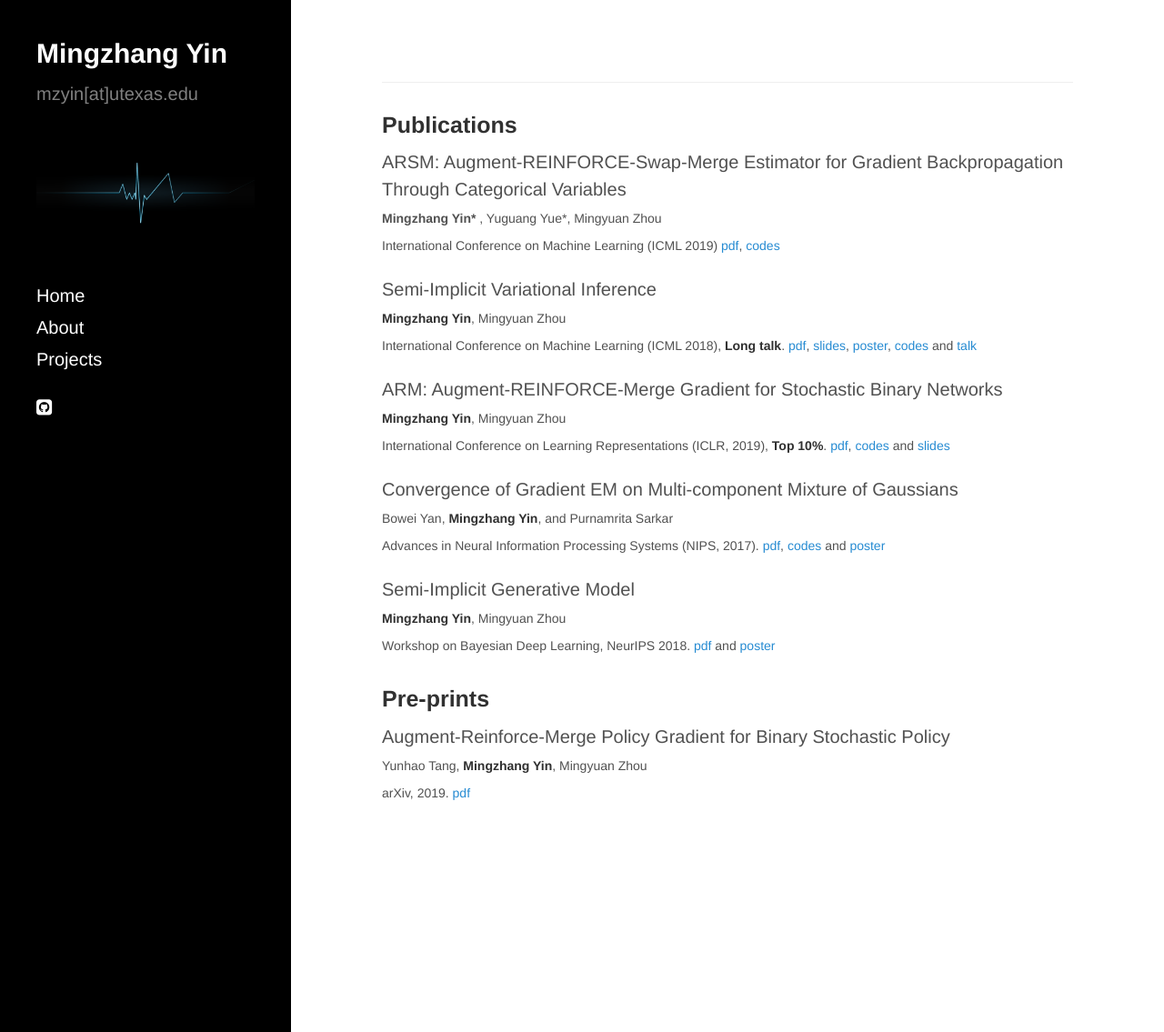
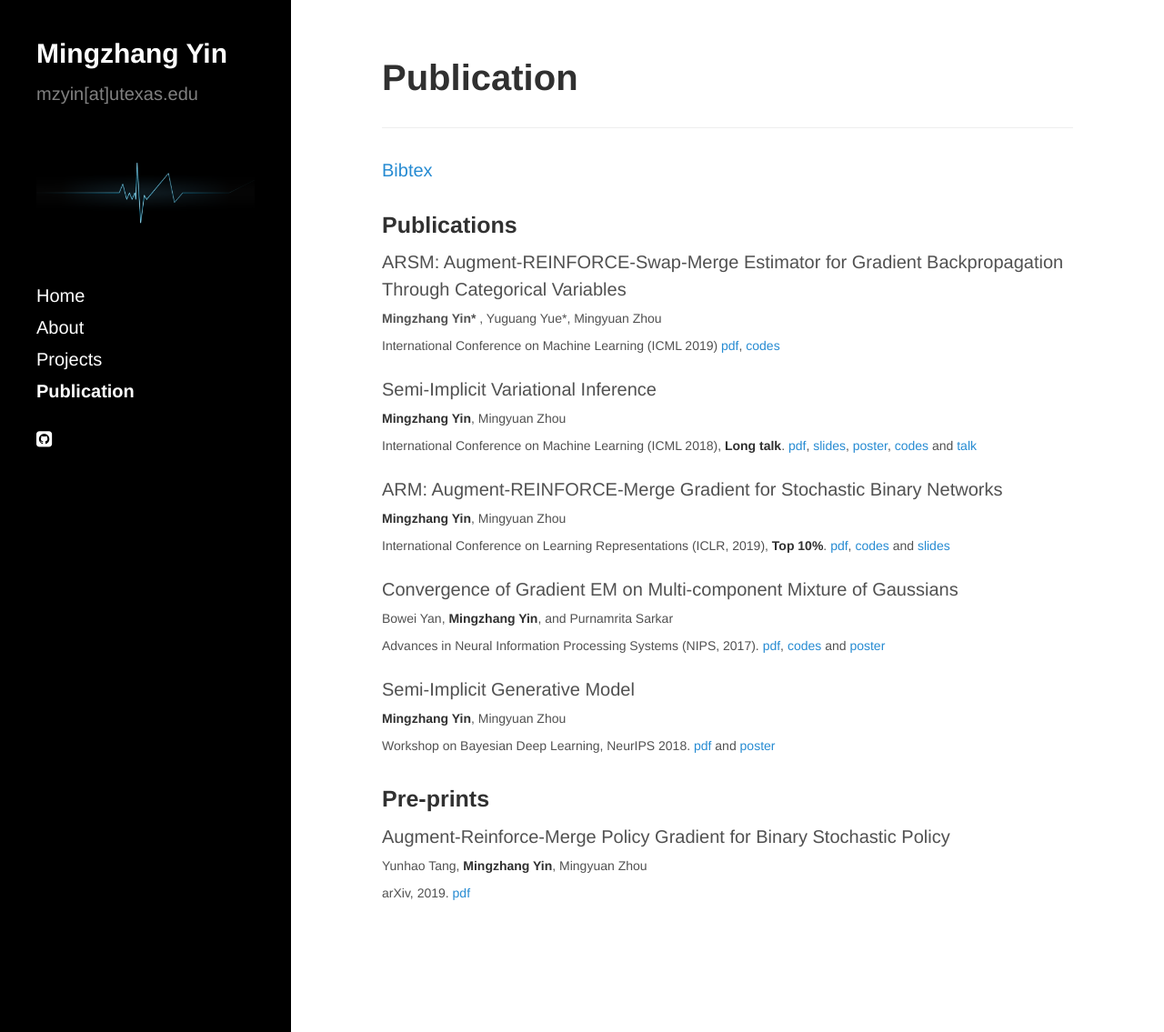
Before and after one commit to mingzhang-yin/mingzhang-yin.github.io, a Jekyll site: the page built from publications.md, in a window 1280 px wide and 1135 px high. Shown: the whole window at 91% size. Built offline with Jekyll 4.4.1, drawn with Linux system fonts in a browser that asks for light colours; nearby versions of some CDN libraries; our own code applies the rules of GitHub Pages for plain Markdown files.

Commit message:
Update publications.md

```diff
--- a/publications.md
+++ b/publications.md
@@ -1,5 +1,10 @@
+---
+layout: page
+title: Publication
+---
+___
 
-___
+[Bibtex](https://mingzhang-yin.github.io/assets/pdfs/reference.bib)
 
 ### Publications
 
```
